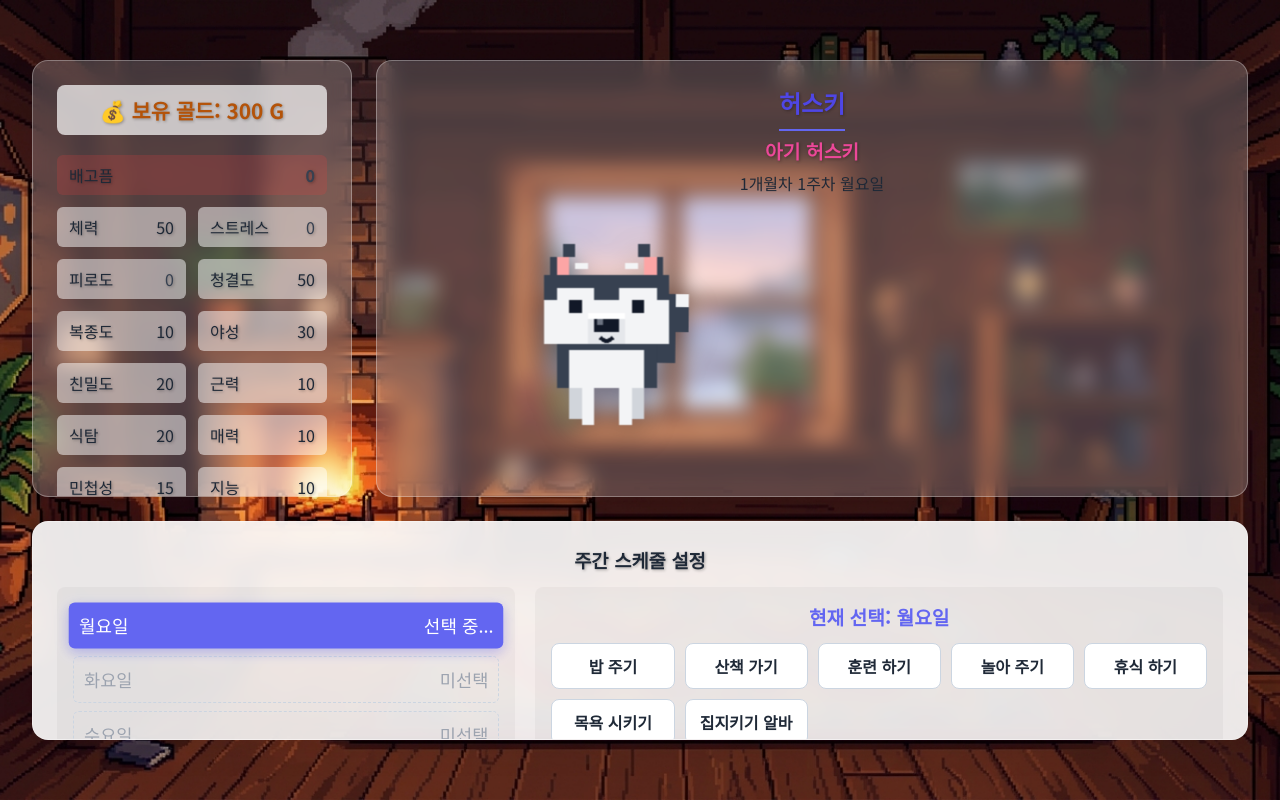
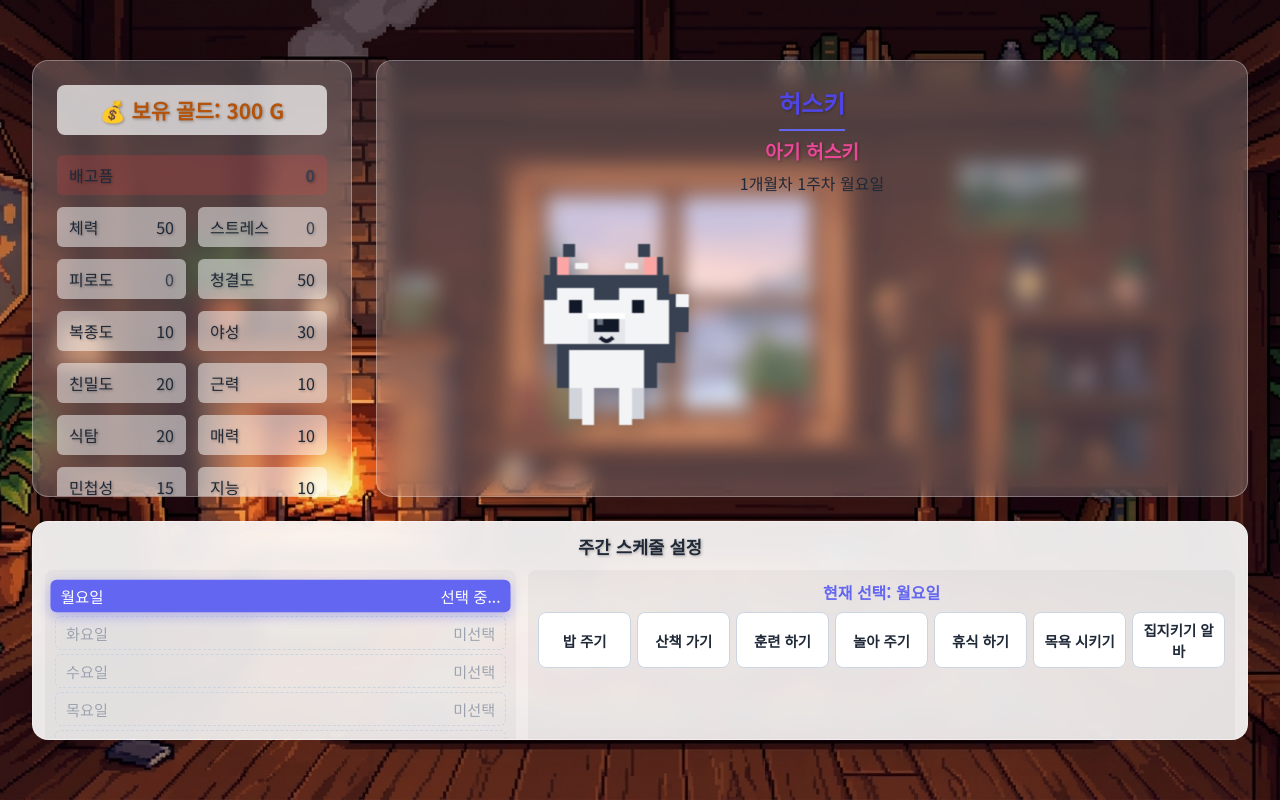
Before and after one commit to dlawodnjs/HUSKY-GAME, a plain HTML site: page index.html in a window 1280 px wide. Both pictures are taken after a click on the button "게임 시작". Drawn offline with Linux system fonts and the light colour scheme.

Commit message:
Squeeze schedule panel padding and margins to prevent scrolling

```diff
--- a/css/styles.css
+++ b/css/styles.css
@@ -364,19 +364,22 @@ h1, h2, h3 {
     height: 100%;
     overflow-y: auto;
     background: rgba(255,255,255,0.9);
+    padding: 12px;
 }
 
 .schedule-panel h3 {
     color: var(--text-color);
     text-shadow: none;
     text-align: center;
+    margin: 0 0 10px 0;
+    font-size: 1.1rem;
 }
 
 .schedule-layout {
     display: grid;
     grid-template-columns: 1fr 1.5fr;
-    gap: 20px;
-    margin-bottom: 16px;
+    gap: 12px;
+    margin-bottom: 8px;
     text-align: left;
 }
 
@@ -389,7 +392,7 @@ h1, h2, h3 {
 .schedule-left {
     background: rgba(0,0,0,0.03);
     border-radius: 8px;
-    padding: 16px;
+    padding: 10px;
     display: flex;
     flex-direction: column;
 }
@@ -400,16 +403,16 @@ h1, h2, h3 {
     margin: 0;
     display: flex;
     flex-direction: column;
-    gap: 8px;
+    gap: 4px;
     flex-grow: 1;
 }
 
 .schedule-list li {
-    padding: 10px;
+    padding: 5px 10px;
     border-radius: 6px;
     background: white;
     box-shadow: 0 1px 3px rgba(0,0,0,0.1);
-    font-size: 1.1rem;
+    font-size: 0.95rem;
     display: flex;
     justify-content: space-between;
     align-items: center;
@@ -433,29 +436,30 @@ h1, h2, h3 {
 .schedule-right {
     background: rgba(0,0,0,0.03);
     border-radius: 8px;
-    padding: 16px;
+    padding: 10px;
 }
 
 .current-edit-day {
     color: var(--primary-color);
-    font-size: 1.2rem;
-    margin-bottom: 12px;
+    font-size: 1rem;
+    margin-top: 0;
+    margin-bottom: 8px;
     font-weight: bold;
     text-align: center;
 }
 
 .schedule-options-grid {
     display: grid;
-    grid-template-columns: repeat(auto-fill, minmax(120px, 1fr));
-    gap: 10px;
+    grid-template-columns: repeat(auto-fill, minmax(90px, 1fr));
+    gap: 6px;
 }
 
 .btn-action {
     background: white;
     border: 1px solid #cbd5e1;
     border-radius: 8px;
-    padding: 10px 8px;
-    font-size: 1rem;
+    padding: 6px 4px;
+    font-size: 0.9rem;
     font-family: var(--font-body);
     font-weight: bold;
     color: var(--text-color);
--- a/index.html
+++ b/index.html
@@ -193,7 +193,7 @@
                             <ul id="schedule-list" class="schedule-list">
                                 <!-- JS will populate this with 7 slots -->
                             </ul>
-                            <div style="margin-top: 10px; display: flex; justify-content: flex-end;">
+                            <div style="margin-top: 5px; display: flex; justify-content: flex-end;">
                                 <button id="btn-undo-schedule" class="btn secondary btn-undo" disabled>마지막 지우기</button>
                             </div>
                         </div>
@@ -206,7 +206,7 @@
                             </div>
                         </div>
                     </div>
-                    <div class="action-buttons" style="margin-top: 20px;">
+                    <div class="action-buttons" style="margin-top: 10px;">
                         <button id="btn-execute" class="btn primary" disabled>1주일 실행</button>
                         <button id="btn-shop" class="btn secondary">상점</button>
                     </div>
```
